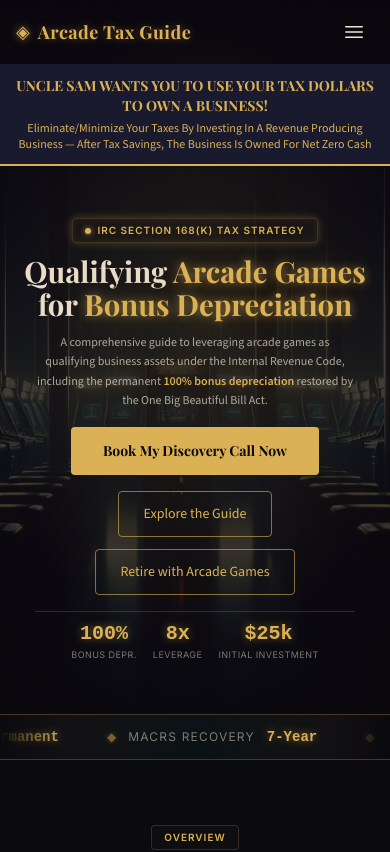
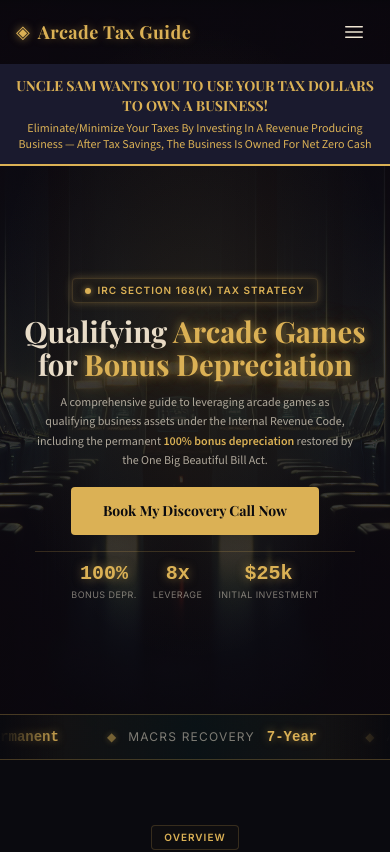
Before and after one commit to kennysabangan/arcade-tax-guide, a React (Vite) app: page / in a window 390 px wide. Shown: the top 852 px of the page. Built offline with nearby package versions, Linux system fonts and the light colour scheme; what @react-pdf/renderer would draw is missing.

Commit message:
Hide secondary hero buttons on mobile, keep only Book My Discovery Call Now

```diff
--- a/src/pages/HomePage.jsx
+++ b/src/pages/HomePage.jsx
@@ -71,7 +71,7 @@ function Hero() {
           </CTAButton>
         </div>
 
-        <div className="flex flex-col sm:flex-row items-center justify-center gap-3 mb-4 sm:mb-8">
+        <div className="hidden sm:flex items-center justify-center gap-3 mb-4 sm:mb-8">
           <CTAButton to="/tax-guide" variant="outline" className="text-sm sm:text-base px-4 sm:px-6 py-2 sm:py-3">Explore the Guide</CTAButton>
           <CTAButton to="/retirement" variant="outline" className="text-sm sm:text-base px-4 sm:px-6 py-2 sm:py-3">Retire with Arcade Games</CTAButton>
         </div>
```
